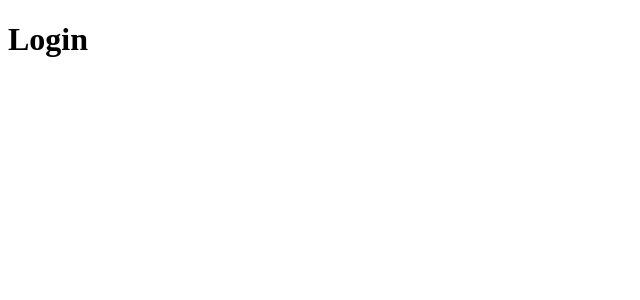
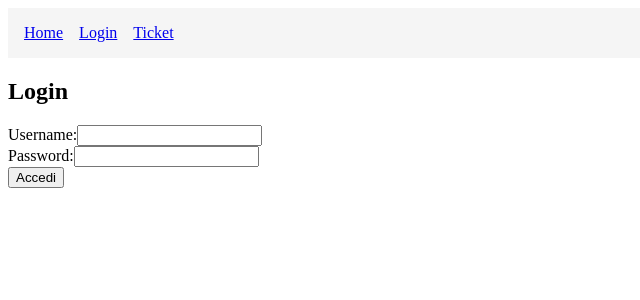
Before and after one commit to GiacomoFortuna/progetto-ticketing, a React (Vite) app: page /login in a window 1280 px wide. Shown: the top 300 px of the page, without its empty margins (0-640 px from the left). Built offline with nearby package versions, Linux system fonts and the light colour scheme.

Commit message:
aggiunta header e rotte

```diff
--- a/src/App.tsx
+++ b/src/App.tsx
@@ -1,15 +1,30 @@
-import { Routes, Route } from 'react-router-dom'
+import { Routes, Route } from 'react-router-dom';
+import Home from './pages/Home';
+import Login from './pages/Login';
+import TicketList from './pages/TicketList';
+import Header from './components/Header';
+import PrivateRoute from './components/PrivateRoute';
 
 function App() {
   return (
-    <Routes>
-      <Route path="/" element={<h1>Home</h1>} />
-      <Route path="/ticket" element={<h1>Lista Ticket</h1>} />
-      <Route path="/login" element={<h1>Login</h1>} />
-    </Routes>
+    <div>
+      <Header />
+      <Routes>
+        <Route path="/" element={<Home />} />
+        <Route path="/login" element={<Login />} />
+        <Route
+          path="/ticket"
+          element={
+            <PrivateRoute>
+              <TicketList />
+            </PrivateRoute>
+          }
+        />
+      </Routes>
+    </div>
   );
 }
 
 export default App;
-// In questo file, abbiamo definito il componente principale `App`.
-// All'interno di `App`, abbiamo definito le rotte utilizzando il componente `Routes` e `Route` da `react-router-dom`.
+// This code defines the main App component for a React application.
+// It sets up routing using React Router, including routes for Home, Login, and TicketList pages.
--- /dev/null
+++ b/src/components/Header.tsx
@@ -0,0 +1,17 @@
+import { Link } from 'react-router-dom';
+
+function Header() {
+  return (
+    <header style={{ padding: '1rem', backgroundColor: '#f5f5f5' }}>
+      <nav>
+        <Link to="/" style={{ marginRight: '1rem' }}>Home</Link>
+        <Link to="/login" style={{ marginRight: '1rem' }}>Login</Link>
+        <Link to="/ticket">Ticket</Link>
+      </nav>
+    </header>
+  );
+}
+
+export default Header;
+// This is a simple React component that renders a header with navigation links.
+// It includes links to the Home, Login, and Ticket pages of the application.
--- /dev/null
+++ b/src/components/PrivateRoute.tsx
@@ -0,0 +1,21 @@
+import { Navigate } from 'react-router-dom';
+import { useAuth } from '../context/AuthContext';
+import type { JSX } from 'react';
+
+type Props = {
+  children: JSX.Element;
+};
+
+function PrivateRoute({ children }: Props) {
+  const { user } = useAuth();
+
+  if (!user) {
+    return <Navigate to="/login" />;
+  }
+
+  return children;
+}
+
+export default PrivateRoute;
+// This code defines a PrivateRoute component for a React application.
+// It checks if a user is authenticated using the useAuth hook.
--- /dev/null
+++ b/src/context/AuthContext.tsx
@@ -0,0 +1,54 @@
+// Importa le funzioni e i tipi necessari da React
+import { createContext, useState, useContext } from 'react';
+// Importa il tipo ReactNode per tipizzare i children
+import type { ReactNode } from 'react';
+
+// Definisce il tipo User con una proprietà username
+type User = {
+    username: string;
+};
+
+// Definisce il tipo del contesto di autenticazione
+type AuthContextType = {
+    user: User | null; // Utente autenticato o null se non autenticato
+    login: (username: string, password: string) => boolean; // Funzione di login
+    logout: () => void; // Funzione di logout
+};
+
+// Crea il contesto di autenticazione con valore iniziale undefined
+const AuthContext = createContext<AuthContextType | undefined>(undefined);
+
+// Definisce il provider di autenticazione
+export function AuthProvider({ children }: { children: ReactNode }) {
+    // Stato per memorizzare l'utente autenticato
+    const [user, setUser] = useState<User | null>(null);
+
+    // Funzione per effettuare il login
+    const login = (username: string, password: string) => {
+        // Verifica se username e password sono corretti
+        if (username === 'admin' && password === '1234') {
+            setUser({ username }); // Imposta l'utente autenticato
+            return true; // Login riuscito
+        }
+        return false; // Login fallito
+    };
+
+    // Funzione per effettuare il logout
+    const logout = () => setUser(null); // Rimuove l'utente autenticato
+
+    // Ritorna il provider con il valore del contesto
+    return (
+        <AuthContext.Provider value={{ user, login, logout }}>
+            {children} {/* Renderizza i componenti figli */}
+        </AuthContext.Provider>
+    );
+}
+
+// Hook personalizzato per utilizzare il contesto di autenticazione
+export function useAuth() {
+    const context = useContext(AuthContext); // Recupera il contesto
+    if (!context) throw new Error('useAuth must be used inside AuthProvider'); // Errore se usato fuori dal provider
+    return context; // Ritorna il contesto
+}
+// This code defines an authentication context for a React application.
+// It provides a way to manage user authentication state and login/logout functionality.
--- a/src/main.tsx
+++ b/src/main.tsx
@@ -1,19 +1,19 @@
-// TypeScript React file
-import React from 'react' // Importa la libreria React
-import ReactDOM from 'react-dom/client' // Importa il modulo ReactDOM per il rendering
-import App from './App.tsx' // Importa il componente principale App
-import { BrowserRouter } from 'react-router-dom' // Importa BrowserRouter per il routing
+import React from 'react'
+import ReactDOM from 'react-dom/client'
+import App from './App.tsx'
+import { BrowserRouter } from 'react-router-dom'
+import { AuthProvider } from './context/AuthContext'
 
-ReactDOM.createRoot(document.getElementById('root')!).render( // Crea la root React e fa il rendering nell'elemento con id 'root'
+ReactDOM.createRoot(document.getElementById('root')!).render(
   <React.StrictMode>
-    {/* Attiva controlli aggiuntivi in fase di sviluppo */}
     <BrowserRouter>
-      {/* Abilita il routing nell'applicazione */}
-      <App />
-      {/* Renderizza il componente principale App */}
+      <AuthProvider>
+        <App />
+      </AuthProvider>
     </BrowserRouter>
   </React.StrictMode>,
 )
+
 // In questo file, abbiamo creato un punto di ingresso per la nostra applicazione React.
 // Abbiamo importato il componente principale `App` e lo abbiamo eseguito il rendering all'interno dell'elemento DOM con id 'root'.
 // Abbiamo anche avvolto `App` con `BrowserRouter` per abilitare il routing nell'applicazione.
--- /dev/null
+++ b/src/pages/Home.tsx
@@ -0,0 +1,12 @@
+function Home() {
+  return (
+    <div>
+      <h2>Home</h2>
+      <p>Benvenuto nel sistema di ticketing.</p>
+    </div>
+  );
+}
+
+export default Home;
+// This is a simple React component that renders a welcome message for a ticketing system.
+// It includes a heading and a paragraph with a brief introduction.
--- /dev/null
+++ b/src/pages/Login.tsx
@@ -0,0 +1,44 @@
+import { useState } from 'react'; // Importa useState per gestire lo stato locale
+import { useNavigate } from 'react-router-dom'; // Importa useNavigate per la navigazione tra pagine
+import { useAuth } from '../context/AuthContext'; // Importa il custom hook per l'autenticazione
+
+function Login() {
+  const { login } = useAuth(); // Estrae la funzione login dal contesto di autenticazione
+  const navigate = useNavigate(); // Ottiene la funzione per navigare tra le route
+
+  const [username, setUsername] = useState(''); // Stato per il campo username
+  const [password, setPassword] = useState(''); // Stato per il campo password
+  const [error, setError] = useState(''); // Stato per eventuali messaggi di errore
+
+  const handleSubmit = (e: React.FormEvent) => { // Gestore per il submit del form
+    e.preventDefault(); // Previene il comportamento di default del form (refresh pagina)
+    const success = login(username, password); // Tenta il login con username e password
+    if (success) { // Se il login ha successo
+      navigate('/ticket'); // Naviga alla pagina /ticket
+    } else {
+      setError('Credenziali errate.'); // Mostra un messaggio di errore
+    }
+  };
+
+  return (
+    <div>
+      <h2>Login</h2>
+      <form onSubmit={handleSubmit}> {/* Form con submit gestito da handleSubmit */}
+        <div>
+          <label>Username:</label>
+          <input value={username} onChange={(e) => setUsername(e.target.value)} /> {/* Input per username */}
+        </div>
+        <div>
+          <label>Password:</label>
+          <input type="password" value={password} onChange={(e) => setPassword(e.target.value)} /> {/* Input per password */}
+        </div>
+        {error && <p style={{ color: 'red' }}>{error}</p>} {/* Mostra errore se presente */}
+        <button type="submit">Accedi</button> {/* Bottone per inviare il form */}
+      </form>
+    </div>
+  );
+}
+
+export default Login; // Esporta il componente Login
+// Questo è un semplice componente di login per una applicazione React.
+// Include i campi username e password e gestisce il submit del form.
--- /dev/null
+++ b/src/pages/TicketList.tsx
@@ -0,0 +1,12 @@
+function TicketList() {
+  return (
+    <div>
+      <h2>Lista Ticket</h2>
+      <p>Qui compariranno i ticket dell’utente.</p>
+    </div>
+  );
+}
+
+export default TicketList;
+// This is a simple React component that renders a ticket list for a user.
+// It includes a heading and a paragraph indicating that the user's tickets will be displayed here.
```
